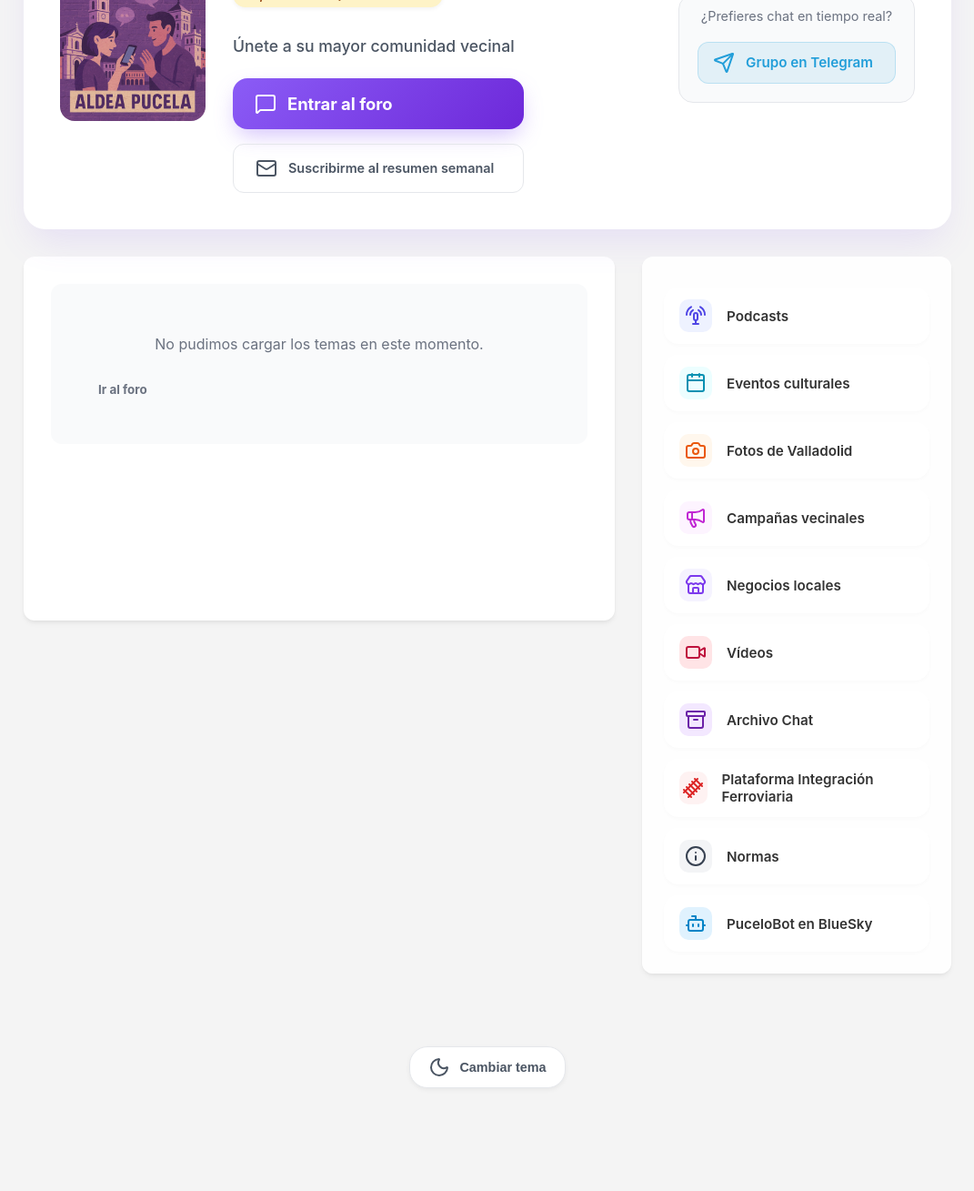
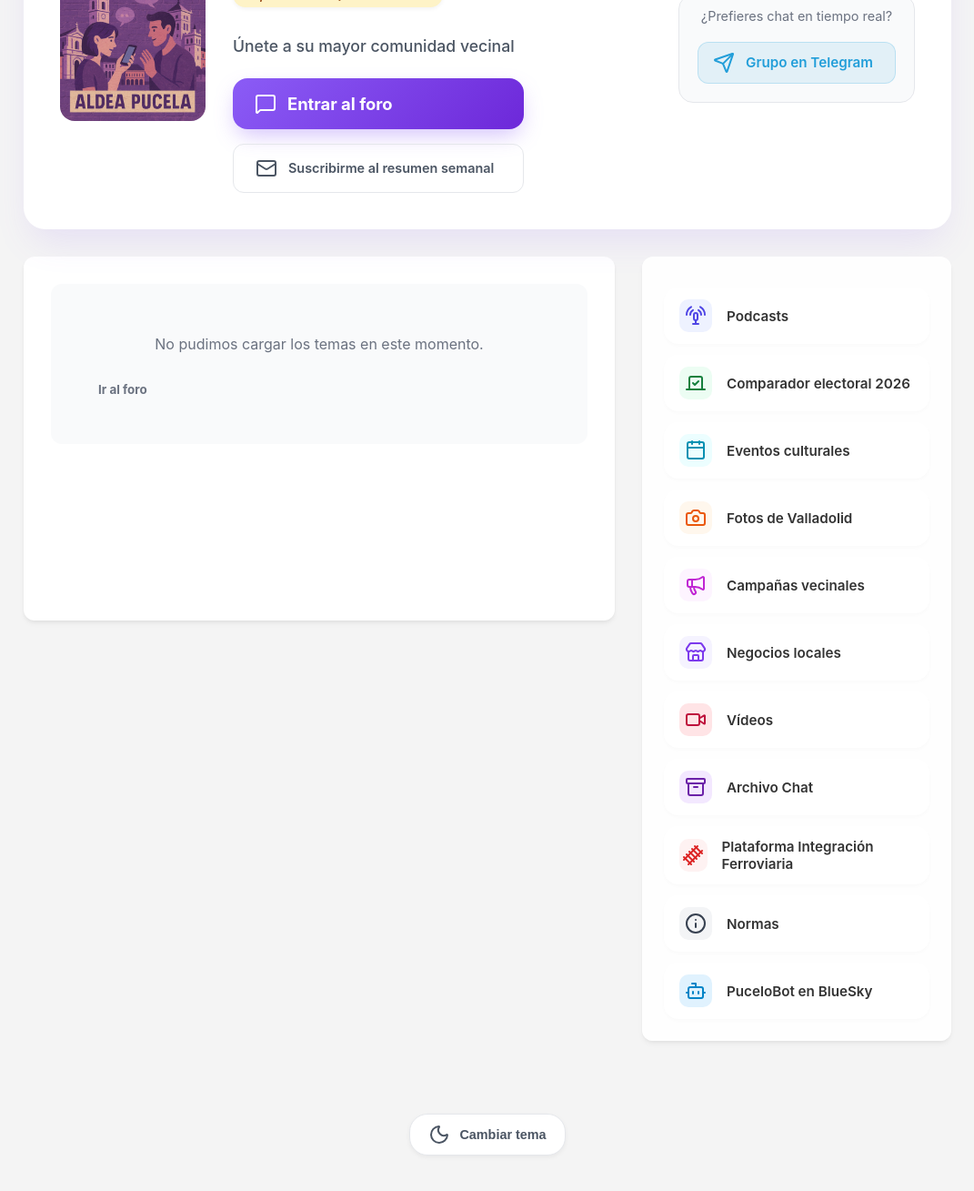
Before and after one commit to aldeapucela/web, a Jekyll site: the page built from index.html, in a window 1280 px wide and 1400 px high, scrolled down 226 px. Shown: the top 1309 px of the window at 91% size, without its empty margins (104-1175 px from the left). Built offline with Jekyll 4.4.1, drawn with Linux system fonts in a browser that asks for light colours; nearby versions of some CDN libraries; comment, search, counter and statistics services are not loaded.

Commit message:
Enlace al comparador de programas

```diff
--- a/_layouts/landing.html
+++ b/_layouts/landing.html
@@ -41,6 +41,13 @@
             <i data-lucide="podcast"></i>
           </div>
           <span>Podcasts</span>
+        </a>
+
+        <a href="https://elecciones26.aldeapucela.org" class="feature-card">
+          <div class="card-icon card-icon-elecciones">
+            <i data-lucide="vote"></i>
+          </div>
+          <span>Comparador electoral 2026</span>
         </a>
 
         <a href="https://foro.aldeapucela.org/c/eventos/6" class="feature-card">
--- a/css/styles.css
+++ b/css/styles.css
@@ -621,6 +621,16 @@
 [data-theme="dark"] .card-icon-participa {
   background-color: rgba(192, 38, 211, 0.2);
   color: #E879F9;
+}
+
+.card-icon-elecciones {
+  background-color: #ECFDF3;
+  color: #15803D;
+}
+
+[data-theme="dark"] .card-icon-elecciones {
+  background-color: rgba(21, 128, 61, 0.2);
+  color: #4ADE80;
 }
 
 
```
